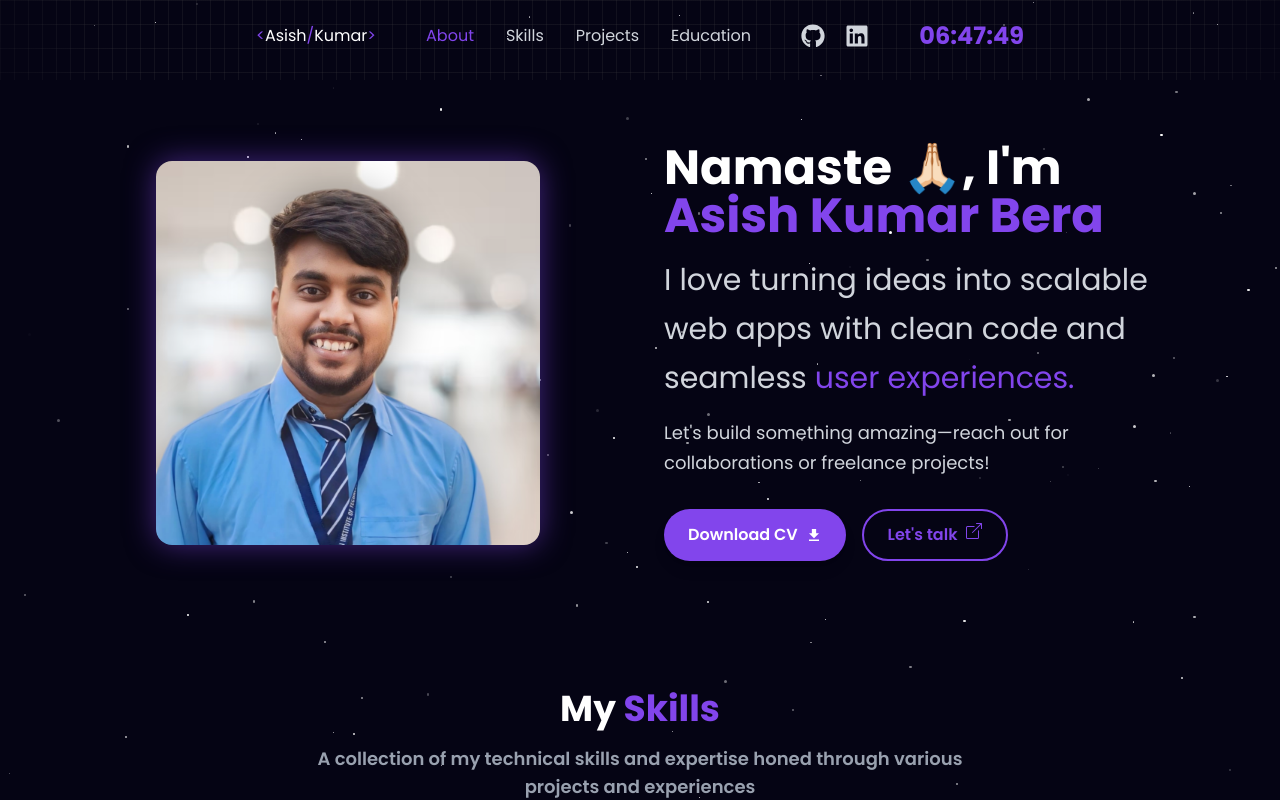
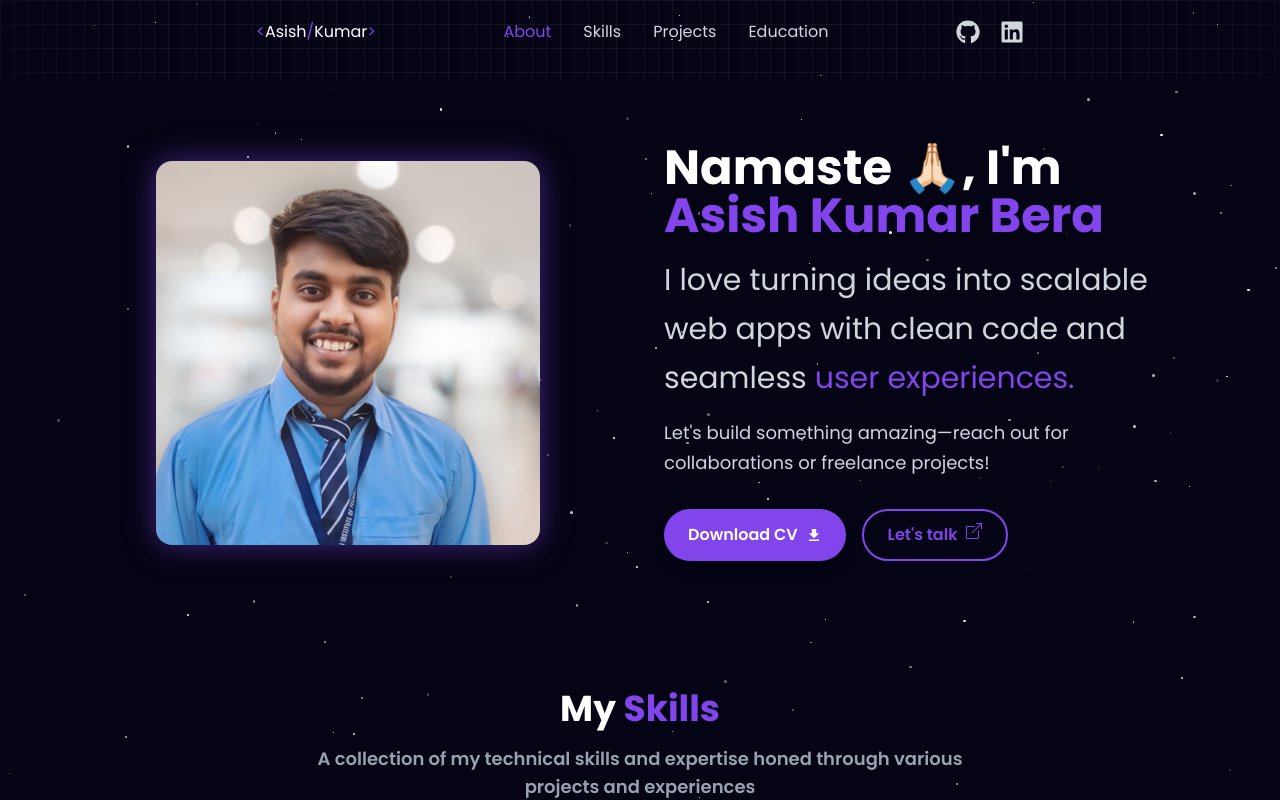
Before and after one commit to TechAsish1212/portfolio12, a React (Vite) app: page / in a window 1280 px wide. Shown: the top 800 px of the page. Built offline with nearby package versions, Linux system fonts and the light colour scheme.

Commit message:
change header

```diff
--- a/src/components/Header.jsx
+++ b/src/components/Header.jsx
@@ -1,3 +1,138 @@
+import React, { useEffect, useState } from 'react'
+import { FaGithub } from "react-icons/fa";
+import { FaLinkedin } from "react-icons/fa";
+import { MdOutlineMenu } from "react-icons/md";
+import { IoClose } from "react-icons/io5";
+
+const Header = () => {
+
+    const [isOpen, setIsOpen] = useState(false);
+    const [activeSection, setActiveSection] = useState("about");
+    const [isScrolled, setIsScrolled] = useState(false);
+
+    const menuItems = [
+        { id: "about", label: "About" },
+        { id: "skills", label: "Skills" },
+        { id: "projects", label: "Projects" },
+        { id: "education", label: "Education" },
+    ]
+
+    const handleMenuClick = (id) => {
+        setActiveSection(id);
+        setIsOpen(false);
+
+        // Scroll to section smoothly
+        const section = document.getElementById(id);
+        if (section) {
+            section.scrollIntoView({ behavior: "smooth" });
+        }
+    };
+
+
+    useEffect(() => {
+        const handleScroll = () => {
+            const scrollPosition = window.scrollY;
+            setIsScrolled(scrollPosition > 50);
+        };
+
+        window.addEventListener("scroll", handleScroll);
+        return () => {
+            window.removeEventListener("scroll", handleScroll);
+        };
+    }, []);
+
+    return (
+        <nav className={`fixed top-0 w-full z-50 duration-300 px-[7vw] md:px-[7vw] lg:px-[20vw] ${isScrolled ? "bg-[#050414] bg-opacity-50 backdrop-blur-md shadow-md" : "bg-transparent"}`}>
+            <div className='text-white py-5 flex justify-between items-center'>
+                <div className=''>
+                    <span className='text-[#8245ec]'>&lt;</span>
+                    <span className='text-white'>Asish</span>
+                    <span className='text-[#8245ec]'>/</span>
+                    <span className='text-white'>Kumar</span>
+                    <span className='text-[#8245ec]'>&gt;</span>
+                </div>
+
+                {/* desktop menu */}
+                <ul className='hidden md:flex space-x-8 text-gray-300'>
+                    {menuItems.map(item => (
+                        <li key={item.id} className={`cursor-pointer hover:text-[#8245ec] ${activeSection === item.id ? "text-[#8245ec]" : ""}`}>
+                            <button className='cursor-pointer' onClick={() => handleMenuClick(item.id)}>{item.label}</button>
+                        </li>
+                    ))}
+                </ul>
+
+                {/* socail icons */}
+                <div className='hidden md:flex space-x-5'>
+                    <a href="https://github.com/TechAsish1212"
+                        target="_blank"
+                        rel="noopener noreferrer"
+                        className='text-gray-300 hover:text-[#8245ec] transition-colors duration-300'
+                    >
+                        <FaGithub size={24} />
+                    </a>
+                    <a href="https://linkedin.com/in/asish12"
+                        target="_blank"
+                        rel="noopener noreferrer"
+                        className='text-gray-300 hover:text-[#8245ec] transition-colors duration-300'
+                    >
+                        <FaLinkedin size={24} />
+                    </a>
+                </div>
+
+                {/* mobile icons */}
+                <div className='md:hidden'>
+                    {
+                        isOpen ? (
+                            <IoClose className="text-3xl text-[#8245ec] cursor-pointer"
+                                onClick={() => setIsOpen(false)} />
+                        ) : (
+                            <MdOutlineMenu className="text-3xl text-[#8245ec] cursor-pointer"
+                                onClick={() => setIsOpen(true)} />
+                        )
+                    }
+                </div>
+            </div>
+            {isOpen && (
+                <div className="absolute top-16 left-1/2 transform -translate-x-1/2 w-4/5 bg-[#050414] bg-opacity-50 backdrop-filter backdrop-blur-lg z-50 rounded-lg shadow-lg md:hidden">
+                    <ul className="flex flex-col items-center space-y-4 py-4 text-gray-300">
+                        {menuItems.map((item) => (
+                            <li
+                                key={item.id}
+                                className={`cursor-pointer hover:text-white ${activeSection === item.id ? "text-[#8245ec]" : ""
+                                    }`}
+                            >
+                                <button onClick={() => handleMenuClick(item.id)}>
+                                    {item.label}
+                                </button>
+                            </li>
+                        ))}
+                        <div className="flex space-x-4">
+                            <a
+                                href="https://github.com/TechAsish1212"
+                                target="_blank"
+                                rel="noopener noreferrer"
+                                className="text-gray-300 hover:text-white"
+                            >
+                                <FaGithub size={24} />
+                            </a>
+                            <a
+                                href="https://linkedin.com/in/asish12"
+                                target="_blank"
+                                rel="noopener noreferrer"
+                                className="text-gray-300 hover:text-white"
+                            >
+                                <FaLinkedin size={24} />
+                            </a>
+                        </div>
+                    </ul>
+                </div>
+            )}
+        </nav>
+    )
+}
+
+export default Header;
+
 // import React, { useEffect, useState } from 'react'
 // import { FaGithub } from "react-icons/fa";
 // import { FaLinkedin } from "react-icons/fa";
@@ -9,26 +144,26 @@
 //     const [isOpen, setIsOpen] = useState(false);
 //     const [activeSection, setActiveSection] = useState("about");
 //     const [isScrolled, setIsScrolled] = useState(false);
+//     const [time, setTime] = useState(new Date());
 
 //     const menuItems = [
 //         { id: "about", label: "About" },
 //         { id: "skills", label: "Skills" },
 //         { id: "projects", label: "Projects" },
 //         { id: "education", label: "Education" },
-//     ]
+//     ];
 
 //     const handleMenuClick = (id) => {
 //         setActiveSection(id);
 //         setIsOpen(false);
 
-//         // Scroll to section smoothly
 //         const section = document.getElementById(id);
 //         if (section) {
 //             section.scrollIntoView({ behavior: "smooth" });
 //         }
 //     };
 
-
+//     // Navbar background change on scroll
 //     useEffect(() => {
 //         const handleScroll = () => {
 //             const scrollPosition = window.scrollY;
@@ -41,10 +176,21 @@
 //         };
 //     }, []);
 
+//     // Live clock
+//     useEffect(() => {
+//         const interval = setInterval(() => {
+//             setTime(new Date());
+//         }, 1000);
+
+//         return () => clearInterval(interval);
+//     }, []);
+
 //     return (
 //         <nav className={`fixed top-0 w-full z-50 duration-300 px-[7vw] md:px-[7vw] lg:px-[20vw] ${isScrolled ? "bg-[#050414] bg-opacity-50 backdrop-blur-md shadow-md" : "bg-transparent"}`}>
 //             <div className='text-white py-5 flex justify-between items-center'>
-//                 <div className=''>
+
+//                 {/* Logo */}
+//                 <div>
 //                     <span className='text-[#8245ec]'>&lt;</span>
 //                     <span className='text-white'>Asish</span>
 //                     <span className='text-[#8245ec]'>/</span>
@@ -52,25 +198,34 @@
 //                     <span className='text-[#8245ec]'>&gt;</span>
 //                 </div>
 
-//                 {/* desktop menu */}
+//                 {/* Desktop Menu */}
 //                 <ul className='hidden md:flex space-x-8 text-gray-300'>
 //                     {menuItems.map(item => (
-//                         <li key={item.id} className={`cursor-pointer hover:text-[#8245ec] ${activeSection === item.id ? "text-[#8245ec]" : ""}`}>
-//                             <button className='cursor-pointer' onClick={() => handleMenuClick(item.id)}>{item.label}</button>
+//                         <li
+//                             key={item.id}
+//                             className={`cursor-pointer hover:text-[#8245ec] ${activeSection === item.id ? "text-[#8245ec]" : ""}`}
+//                         >
+//                             <button onClick={() => handleMenuClick(item.id)}>
+//                                 {item.label}
+//                             </button>
 //                         </li>
 //                     ))}
 //                 </ul>
 
-//                 {/* socail icons */}
-//                 <div className='hidden md:flex space-x-5'>
-//                     <a href="https://github.com/TechAsish1212"
+//                 {/* Social Icons + Time */}
+//                 <div className='hidden md:flex space-x-5 items-center'>
+
+//                     <a
+//                         href="https://github.com/TechAsish1212"
 //                         target="_blank"
 //                         rel="noopener noreferrer"
 //                         className='text-gray-300 hover:text-[#8245ec] transition-colors duration-300'
 //                     >
 //                         <FaGithub size={24} />
 //                     </a>
-//                     <a href="https://linkedin.com/in/asish12"
+
+//                     <a
+//                         href="https://linkedin.com/in/asish12"
 //                         target="_blank"
 //                         rel="noopener noreferrer"
 //                         className='text-gray-300 hover:text-[#8245ec] transition-colors duration-300'
@@ -78,35 +233,48 @@
 //                         <FaLinkedin size={24} />
 //                     </a>
 //                 </div>
+//                 <div>
+//                      {/* Time */}
+//                     <span className="text-[#8245ec] font-bold text-2xl">
+//                         {time.toLocaleTimeString("en-IN", { hour12: false })}
+//                     </span>
+//                 </div>
 
-//                 {/* mobile icons */}
+//                 {/* Mobile Menu Icon */}
 //                 <div className='md:hidden'>
-//                     {
-//                         isOpen ? (
-//                             <IoClose className="text-3xl text-[#8245ec] cursor-pointer"
-//                                 onClick={() => setIsOpen(false)} />
-//                         ) : (
-//                             <MdOutlineMenu className="text-3xl text-[#8245ec] cursor-pointer"
-//                                 onClick={() => setIsOpen(true)} />
-//                         )
-//                     }
+//                     {isOpen ? (
+//                         <IoClose
+//                             className="text-3xl text-[#8245ec] cursor-pointer"
+//                             onClick={() => setIsOpen(false)}
+//                         />
+//                     ) : (
+//                         <MdOutlineMenu
+//                             className="text-3xl text-[#8245ec] cursor-pointer"
+//                             onClick={() => setIsOpen(true)}
+//                         />
+//                     )}
 //                 </div>
+
 //             </div>
+
+//             {/* Mobile Menu */}
 //             {isOpen && (
 //                 <div className="absolute top-16 left-1/2 transform -translate-x-1/2 w-4/5 bg-[#050414] bg-opacity-50 backdrop-filter backdrop-blur-lg z-50 rounded-lg shadow-lg md:hidden">
 //                     <ul className="flex flex-col items-center space-y-4 py-4 text-gray-300">
+
 //                         {menuItems.map((item) => (
 //                             <li
 //                                 key={item.id}
-//                                 className={`cursor-pointer hover:text-white ${activeSection === item.id ? "text-[#8245ec]" : ""
-//                                     }`}
+//                                 className={`cursor-pointer hover:text-white ${activeSection === item.id ? "text-[#8245ec]" : ""}`}
 //                             >
 //                                 <button onClick={() => handleMenuClick(item.id)}>
 //                                     {item.label}
 //                                 </button>
 //                             </li>
 //                         ))}
-//                         <div className="flex space-x-4">
+
+//                         <div className="flex space-x-4 items-center">
+
 //                             <a
 //                                 href="https://github.com/TechAsish1212"
 //                                 target="_blank"
@@ -115,6 +283,7 @@
 //                             >
 //                                 <FaGithub size={24} />
 //                             </a>
+
 //                             <a
 //                                 href="https://linkedin.com/in/asish12"
 //                                 target="_blank"
@@ -124,181 +293,12 @@
 //                                 <FaLinkedin size={24} />
 //                             </a>
 //                         </div>
+
 //                     </ul>
 //                 </div>
 //             )}
 //         </nav>
-//     )
+//     );
 // }
 
 // export default Header;
-
-import React, { useEffect, useState } from 'react'
-import { FaGithub } from "react-icons/fa";
-import { FaLinkedin } from "react-icons/fa";
-import { MdOutlineMenu } from "react-icons/md";
-import { IoClose } from "react-icons/io5";
-
-const Header = () => {
-
-    const [isOpen, setIsOpen] = useState(false);
-    const [activeSection, setActiveSection] = useState("about");
-    const [isScrolled, setIsScrolled] = useState(false);
-    const [time, setTime] = useState(new Date());
-
-    const menuItems = [
-        { id: "about", label: "About" },
-        { id: "skills", label: "Skills" },
-        { id: "projects", label: "Projects" },
-        { id: "education", label: "Education" },
-    ];
-
-    const handleMenuClick = (id) => {
-        setActiveSection(id);
-        setIsOpen(false);
-
-        const section = document.getElementById(id);
-        if (section) {
-            section.scrollIntoView({ behavior: "smooth" });
-        }
-    };
-
-    // Navbar background change on scroll
-    useEffect(() => {
-        const handleScroll = () => {
-            const scrollPosition = window.scrollY;
-            setIsScrolled(scrollPosition > 50);
-        };
-
-        window.addEventListener("scroll", handleScroll);
-        return () => {
-            window.removeEventListener("scroll", handleScroll);
-        };
-    }, []);
-
-    // Live clock
-    useEffect(() => {
-        const interval = setInterval(() => {
-            setTime(new Date());
-        }, 1000);
-
-        return () => clearInterval(interval);
-    }, []);
-
-    return (
-        <nav className={`fixed top-0 w-full z-50 duration-300 px-[7vw] md:px-[7vw] lg:px-[20vw] ${isScrolled ? "bg-[#050414] bg-opacity-50 backdrop-blur-md shadow-md" : "bg-transparent"}`}>
-            <div className='text-white py-5 flex justify-between items-center'>
-
-                {/* Logo */}
-                <div>
-                    <span className='text-[#8245ec]'>&lt;</span>
-                    <span className='text-white'>Asish</span>
-                    <span className='text-[#8245ec]'>/</span>
-                    <span className='text-white'>Kumar</span>
-                    <span className='text-[#8245ec]'>&gt;</span>
-                </div>
-
-                {/* Desktop Menu */}
-                <ul className='hidden md:flex space-x-8 text-gray-300'>
-                    {menuItems.map(item => (
-                        <li
-                            key={item.id}
-                            className={`cursor-pointer hover:text-[#8245ec] ${activeSection === item.id ? "text-[#8245ec]" : ""}`}
-                        >
-                            <button onClick={() => handleMenuClick(item.id)}>
-                                {item.label}
-                            </button>
-                        </li>
-                    ))}
-                </ul>
-
-                {/* Social Icons + Time */}
-                <div className='hidden md:flex space-x-5 items-center'>
-
-                    <a
-                        href="https://github.com/TechAsish1212"
-                        target="_blank"
-                        rel="noopener noreferrer"
-                        className='text-gray-300 hover:text-[#8245ec] transition-colors duration-300'
-                    >
-                        <FaGithub size={24} />
-                    </a>
-
-                    <a
-                        href="https://linkedin.com/in/asish12"
-                        target="_blank"
-                        rel="noopener noreferrer"
-                        className='text-gray-300 hover:text-[#8245ec] transition-colors duration-300'
-                    >
-                        <FaLinkedin size={24} />
-                    </a>
-                </div>
-                <div>
-                     {/* Time */}
-                    <span className="text-[#8245ec] font-bold text-2xl">
-                        {time.toLocaleTimeString("en-IN", { hour12: false })}
-                    </span>
-                </div>
-
-                {/* Mobile Menu Icon */}
-                <div className='md:hidden'>
-                    {isOpen ? (
-                        <IoClose
-                            className="text-3xl text-[#8245ec] cursor-pointer"
-                            onClick={() => setIsOpen(false)}
-                        />
-                    ) : (
-                        <MdOutlineMenu
-                            className="text-3xl text-[#8245ec] cursor-pointer"
-                            onClick={() => setIsOpen(true)}
-                        />
-                    )}
-                </div>
-
-            </div>
-
-            {/* Mobile Menu */}
-            {isOpen && (
-                <div className="absolute top-16 left-1/2 transform -translate-x-1/2 w-4/5 bg-[#050414] bg-opacity-50 backdrop-filter backdrop-blur-lg z-50 rounded-lg shadow-lg md:hidden">
-                    <ul className="flex flex-col items-center space-y-4 py-4 text-gray-300">
-
-                        {menuItems.map((item) => (
-                            <li
-                                key={item.id}
-                                className={`cursor-pointer hover:text-white ${activeSection === item.id ? "text-[#8245ec]" : ""}`}
-                            >
-                                <button onClick={() => handleMenuClick(item.id)}>
-                                    {item.label}
-                                </button>
-                            </li>
-                        ))}
-
-                        <div className="flex space-x-4 items-center">
-
-                            <a
-                                href="https://github.com/TechAsish1212"
-                                target="_blank"
-                                rel="noopener noreferrer"
-                                className="text-gray-300 hover:text-white"
-                            >
-                                <FaGithub size={24} />
-                            </a>
-
-                            <a
-                                href="https://linkedin.com/in/asish12"
-                                target="_blank"
-                                rel="noopener noreferrer"
-                                className="text-gray-300 hover:text-white"
-                            >
-                                <FaLinkedin size={24} />
-                            </a>
-                        </div>
-
-                    </ul>
-                </div>
-            )}
-        </nav>
-    );
-}
-
-export default Header;
```
